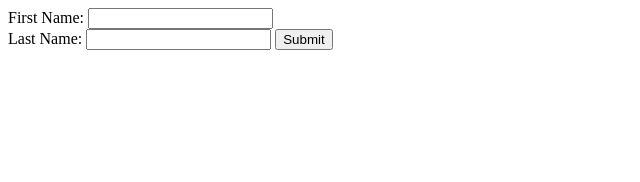
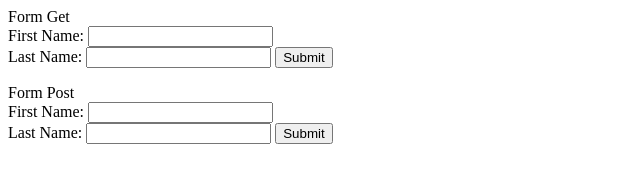
Before and after one commit to Classic-username/relearn-backend, a website: page index.htm in a window 1280 px wide. Shown: the whole page, without its empty margins (0-640 px from the left). Drawn offline with Linux system fonts and the light colour scheme.

Commit message:
Added a form post similar to form get

```diff
--- a/index.htm
+++ b/index.htm
@@ -1,11 +1,23 @@
 <html>
-   <body>
+    <body>
 
-      <form action = "http://127.0.0.1:8081/process_get" method = "GET">
-         First Name: <input type = "text" name = "first_name">  <br>
-         Last Name: <input type = "text" name = "last_name">
-         <input type = "submit" value = "Submit">
-      </form>
+        <label for="form get">Form Get</label>
+        <form action = "http://127.0.0.1:8081/process_get" method = "GET" id="form get">
+            <label for="first_name">First Name:</label>
+            <input type="text" name="first_name" id="first_name">  <br>
+            <label for="last_name">Last Name:</label>
+            <input type="text" name="last_name" id="last_name">
+            <input type="submit" value="Submit">
+        </form>
 
-   </body>
+        <label for="form post">Form Post</label>
+        <form action = "http://127.0.0.1:8081/process_post" method = "POST" id="form post">
+            <label for="first_name">First Name:</label>
+            <input type="text" name="first_name" id="first_name">  <br>
+            <label for="last_name">Last Name:</label>
+            <input type="text" name="last_name" id="last_name">
+            <input type="submit" value="Submit">
+        </form>
+
+    </body>
 </html>
```
Also changed, not shown: server.js (+17 -3 lines), 1 other file.
